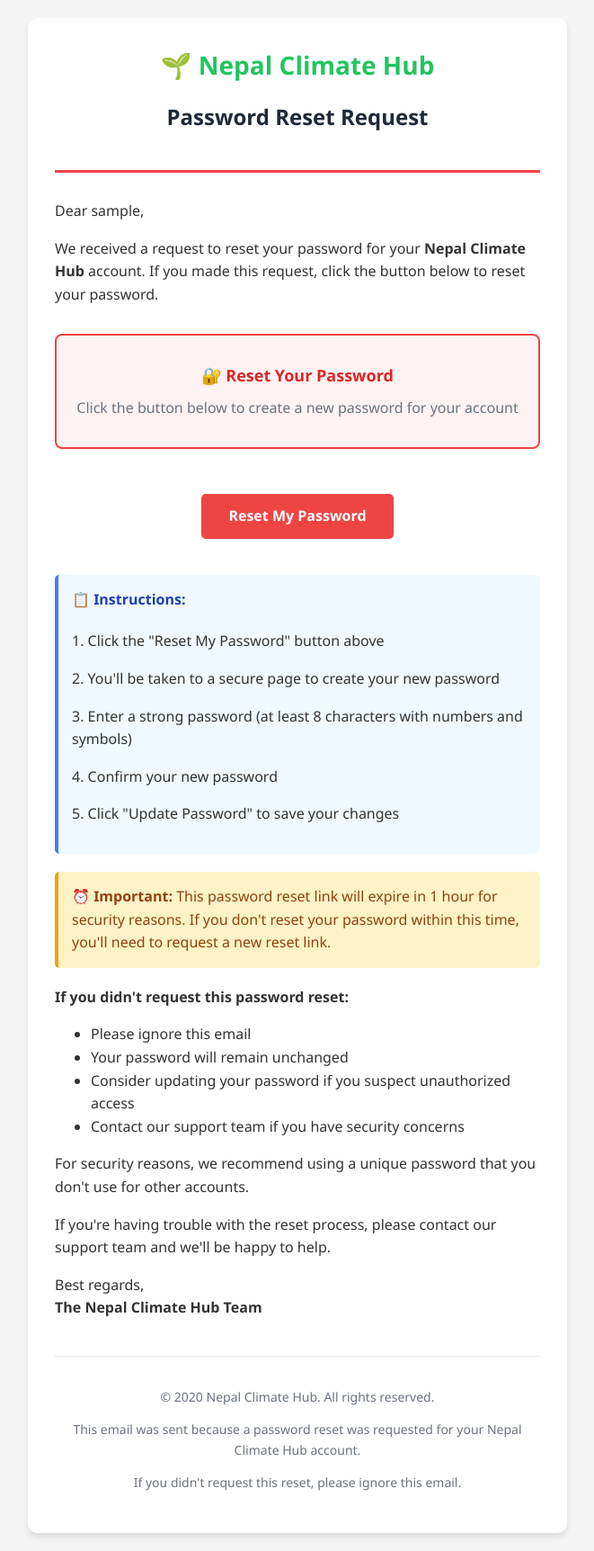
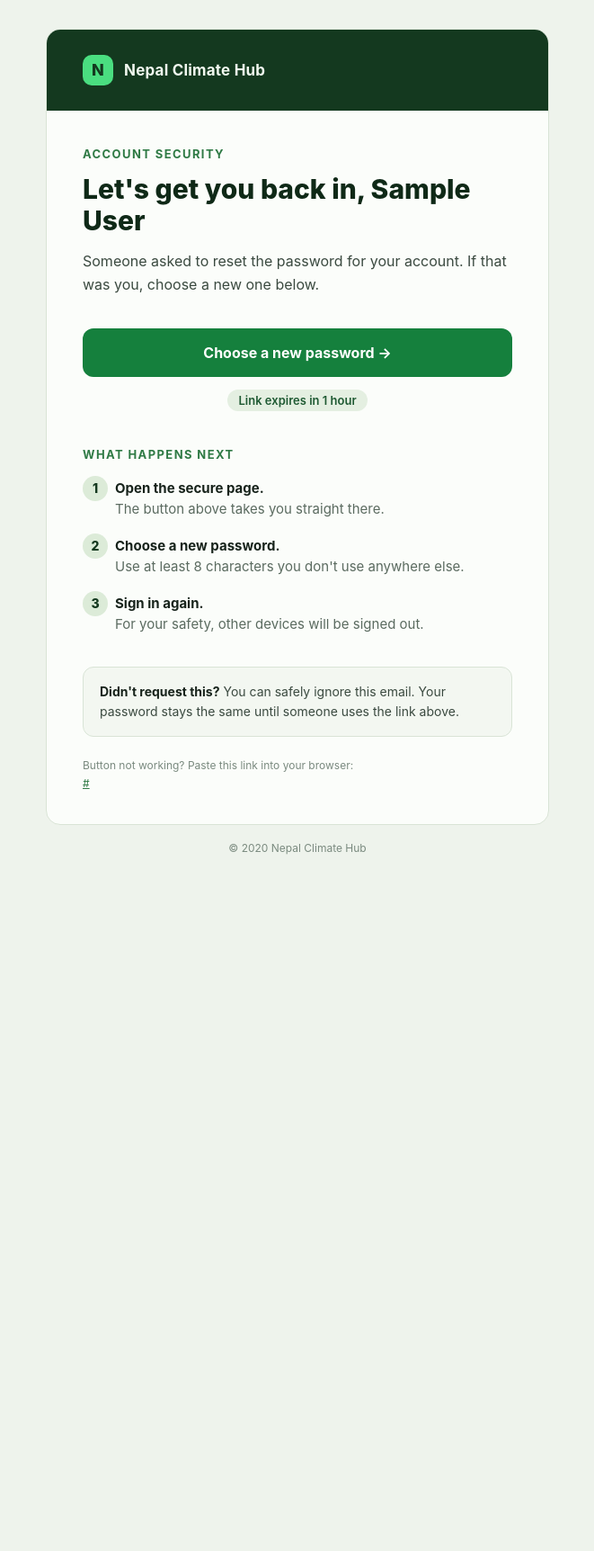
Before and after one commit to NepalClimateHub/cms--backend, a Node project: template src/templates/password-reset.hbs in a window 1280 px wide. Shown: the whole page at 90% size, without its empty margins (309-970 px from the left). After the commit the page ends 950 px from the top, so only its background shows below. Run offline with Node 20 templates, Linux system fonts and the light colour scheme; the template is opened without the code that fills it: most values are stand-ins (such as "Sample title", 1, 10 or a date in 2020).

Commit message:
feat(email): redesign password reset emails and fix sign-in link

```diff
--- a/src/templates/password-reset.hbs
+++ b/src/templates/password-reset.hbs
@@ -1,158 +1,106 @@
 <!DOCTYPE html>
-<html lang="en">
+<html lang="en" xmlns:v="urn:schemas-microsoft-com:vml" xmlns:o="urn:schemas-microsoft-com:office:office">
 <head>
-    <meta charset="UTF-8">
-    <meta name="viewport" content="width=device-width, initial-scale=1.0">
-    <title>Reset Your Password - Nepal Climate Hub</title>
-    <style>
-        body {
-            font-family: 'Segoe UI', Tahoma, Geneva, Verdana, sans-serif;
-            line-height: 1.6;
-            color: #333;
-            max-width: 600px;
-            margin: 0 auto;
-            padding: 20px;
-            background-color: #f4f4f4;
-        }
-        .container {
-            background-color: white;
-            padding: 30px;
-            border-radius: 10px;
-            box-shadow: 0 4px 6px rgba(0, 0, 0, 0.1);
-        }
-        .header {
-            text-align: center;
-            border-bottom: 3px solid #ef4444;
-            padding-bottom: 20px;
-            margin-bottom: 30px;
-        }
-        .logo {
-            font-size: 28px;
-            font-weight: bold;
-            color: #22c55e;
-            margin-bottom: 10px;
-        }
-        .title {
-            color: #1f2937;
-            font-size: 24px;
-            margin-bottom: 20px;
-        }
-        .content {
-            margin-bottom: 30px;
-        }
-        .reset-section {
-            background-color: #fef2f2;
-            border: 2px solid #ef4444;
-            border-radius: 8px;
-            padding: 20px;
-            text-align: center;
-            margin: 30px 0;
-        }
-        .reset-text {
-            color: #dc2626;
-            font-size: 18px;
-            font-weight: bold;
-            margin: 10px 0;
-        }
-        .cta-button {
-            display: inline-block;
-            background-color: #ef4444;
-            color: white;
-            padding: 12px 30px;
-            text-decoration: none;
-            border-radius: 5px;
-            font-weight: bold;
-            margin: 20px 0;
-        }
-        .cta-button:hover {
-            background-color: #dc2626;
-        }
-        .warning {
-            background-color: #fef3c7;
-            border-left: 4px solid #f59e0b;
-            padding: 15px;
-            margin: 20px 0;
-            border-radius: 5px;
-            color: #92400e;
-        }
-        .instructions {
-            background-color: #f0f9ff;
-            border-left: 4px solid #3b82f6;
-            padding: 15px;
-            margin: 20px 0;
-            border-radius: 5px;
-        }
-        .instructions h4 {
-            margin-top: 0;
-            color: #1e40af;
-        }
-        .footer {
-            text-align: center;
-            margin-top: 40px;
-            padding-top: 20px;
-            border-top: 1px solid #e5e7eb;
-            color: #6b7280;
-            font-size: 14px;
-        }
-    </style>
+  <meta charset="UTF-8">
+  <meta name="viewport" content="width=device-width, initial-scale=1.0">
+  <meta name="color-scheme" content="light">
+  <meta name="supported-color-schemes" content="light">
+  <title>Reset your password - Nepal Climate Hub</title>
+  <style>
+    @media only screen and (max-width: 560px) {
+      .px { padding-left: 24px !important; padding-right: 24px !important; }
+      .btn-cell, .btn-link { display: block !important; width: 100% !important; box-sizing: border-box !important; }
+      .h1 { font-size: 26px !important; }
+    }
+  </style>
 </head>
-<body>
-    <div class="container">
-        <div class="header">
-            <div class="logo">🌱 Nepal Climate Hub</div>
-            <h1 class="title">Password Reset Request</h1>
-        </div>
+<body style="margin:0;padding:0;background-color:#eef3ec;font-family:-apple-system,BlinkMacSystemFont,'Segoe UI',Roboto,Helvetica,Arial,sans-serif;color:#17231b;-webkit-text-size-adjust:100%;">
+  <div style="display:none;max-height:0;overflow:hidden;opacity:0;color:#eef3ec;">Use this link within 1 hour to choose a new password.</div>
+  <table role="presentation" width="100%" cellpadding="0" cellspacing="0" style="background-color:#eef3ec;">
+    <tr>
+      <td align="center" style="padding:32px 12px;">
+        <table role="presentation" width="100%" cellpadding="0" cellspacing="0" style="max-width:560px;background-color:#fbfdfa;border-radius:16px;overflow:hidden;border:1px solid #d9e4d6;">
 
-        <div class="content">
-            <p>Dear {{userName}},</p>
+          <tr>
+            <td class="px" style="background-color:#14391f;padding:28px 40px;">
+              <table role="presentation" cellpadding="0" cellspacing="0">
+                <tr>
+                  <td style="width:34px;height:34px;background-color:#4ade80;border-radius:10px;text-align:center;font-size:18px;line-height:34px;font-weight:800;color:#14391f;">N</td>
+                  <td style="padding-left:12px;font-size:17px;font-weight:700;letter-spacing:0.2px;color:#f1f8ef;">Nepal Climate Hub</td>
+                </tr>
+              </table>
+            </td>
+          </tr>
 
-            <p>We received a request to reset your password for your <strong>Nepal Climate Hub</strong> account. If you made this request, click the button below to reset your password.</p>
+          <tr>
+            <td class="px" style="padding:40px 40px 8px 40px;">
+              <p style="margin:0 0 14px 0;font-size:13px;font-weight:700;letter-spacing:1.4px;text-transform:uppercase;color:#2f7a45;">Account security</p>
+              <h1 class="h1" style="margin:0 0 16px 0;font-size:30px;line-height:1.15;font-weight:800;color:#0f2917;">Let's get you back in, {{fullName}}</h1>
+              <p style="margin:0;font-size:16px;line-height:1.6;color:#3b4a40;">Someone asked to reset the password for your account. If that was you, choose a new one below.</p>
+            </td>
+          </tr>
 
-            <div class="reset-section">
-                <div class="reset-text">🔐 Reset Your Password</div>
-                <p style="margin: 10px 0; color: #6b7280;">
-                    Click the button below to create a new password for your account
-                </p>
-            </div>
+          <tr>
+            <td class="px" style="padding:28px 40px 8px 40px;">
+              <table role="presentation" cellpadding="0" cellspacing="0" width="100%">
+                <tr>
+                  <td class="btn-cell" align="center" bgcolor="#15803d" style="border-radius:12px;background-color:#15803d;">
+                    <!--[if mso]>
+                    <v:roundrect xmlns:v="urn:schemas-microsoft-com:vml" href="{{resetLink}}" style="height:54px;v-text-anchor:middle;width:480px;" arcsize="22%" stroke="f" fillcolor="#15803d">
+                      <w:anchorlock/>
+                      <center style="color:#ffffff;font-family:Arial,sans-serif;font-size:16px;font-weight:bold;">Choose a new password</center>
+                    </v:roundrect>
+                    <![endif]-->
+                    <!--[if !mso]><!-- -->
+                    <a class="btn-link" href="{{resetLink}}" style="display:inline-block;padding:17px 40px;font-size:16px;font-weight:700;line-height:20px;color:#ffffff !important;text-decoration:none;border-radius:12px;"><span style="color:#ffffff;">Choose a new password &rarr;</span></a>
+                    <!--<![endif]-->
+                  </td>
+                </tr>
+              </table>
+              <p style="margin:14px 0 0 0;text-align:center;font-size:13px;color:#5b6b60;"><span style="display:inline-block;padding:4px 12px;background-color:#e4efe1;border-radius:999px;color:#1f5a33;font-weight:600;">Link expires in 1 hour</span></p>
+            </td>
+          </tr>
 
-            <div style="text-align: center;">
-                <a href="{{resetLink}}" class="cta-button">Reset My Password</a>
-            </div>
+          <tr>
+            <td class="px" style="padding:32px 40px 8px 40px;">
+              <p style="margin:0 0 16px 0;font-size:13px;font-weight:700;letter-spacing:1.4px;text-transform:uppercase;color:#2f7a45;">What happens next</p>
+              <table role="presentation" cellpadding="0" cellspacing="0" width="100%">
+                <tr>
+                  <td valign="top" style="width:36px;padding:0 0 16px 0;"><div style="width:28px;height:28px;border-radius:14px;background-color:#dcebd8;color:#14391f;font-size:14px;font-weight:800;line-height:28px;text-align:center;">1</div></td>
+                  <td valign="top" style="padding:3px 0 16px 0;font-size:15px;line-height:1.5;color:#17231b;"><strong>Open the secure page.</strong><br><span style="color:#5b6b60;">The button above takes you straight there.</span></td>
+                </tr>
+                <tr>
+                  <td valign="top" style="width:36px;padding:0 0 16px 0;"><div style="width:28px;height:28px;border-radius:14px;background-color:#dcebd8;color:#14391f;font-size:14px;font-weight:800;line-height:28px;text-align:center;">2</div></td>
+                  <td valign="top" style="padding:3px 0 16px 0;font-size:15px;line-height:1.5;color:#17231b;"><strong>Choose a new password.</strong><br><span style="color:#5b6b60;">Use at least 8 characters you don't use anywhere else.</span></td>
+                </tr>
+                <tr>
+                  <td valign="top" style="width:36px;padding:0;"><div style="width:28px;height:28px;border-radius:14px;background-color:#dcebd8;color:#14391f;font-size:14px;font-weight:800;line-height:28px;text-align:center;">3</div></td>
+                  <td valign="top" style="padding:3px 0 0 0;font-size:15px;line-height:1.5;color:#17231b;"><strong>Sign in again.</strong><br><span style="color:#5b6b60;">For your safety, other devices will be signed out.</span></td>
+                </tr>
+              </table>
+            </td>
+          </tr>
 
-            <div class="instructions">
-                <h4>📋 Instructions:</h4>
-                <p>1. Click the "Reset My Password" button above</p>
-                <p>2. You'll be taken to a secure page to create your new password</p>
-                <p>3. Enter a strong password (at least 8 characters with numbers and symbols)</p>
-                <p>4. Confirm your new password</p>
-                <p>5. Click "Update Password" to save your changes</p>
-            </div>
+          <tr>
+            <td class="px" style="padding:28px 40px 0 40px;">
+              <table role="presentation" cellpadding="0" cellspacing="0" width="100%" style="background-color:#f3f7f1;border:1px solid #d9e4d6;border-radius:12px;">
+                <tr>
+                  <td style="padding:16px 18px;font-size:14px;line-height:1.55;color:#3b4a40;"><strong style="color:#17231b;">Didn't request this?</strong> You can safely ignore this email. Your password stays the same until someone uses the link above.</td>
+                </tr>
+              </table>
+            </td>
+          </tr>
 
-            <div class="warning">
-                <strong>⏰ Important:</strong> This password reset link will expire in 1 hour for security reasons. If you don't reset your password within this time, you'll need to request a new reset link.
-            </div>
-
-            <p><strong>If you didn't request this password reset:</strong></p>
-            <ul>
-                <li>Please ignore this email</li>
-                <li>Your password will remain unchanged</li>
-                <li>Consider updating your password if you suspect unauthorized access</li>
-                <li>Contact our support team if you have security concerns</li>
-            </ul>
-
-            <p>For security reasons, we recommend using a unique password that you don't use for other accounts.</p>
-
-            <p>If you're having trouble with the reset process, please contact our support team and we'll be happy to help.</p>
-
-            <p>Best regards,<br>
-            <strong>The Nepal Climate Hub Team</strong></p>
-        </div>
-
-        <div class="footer">
-            <p>© {{currentYear}} Nepal Climate Hub. All rights reserved.</p>
-            <p>This email was sent because a password reset was requested for your Nepal Climate Hub account.</p>
-            <p>If you didn't request this reset, please ignore this email.</p>
-        </div>
-    </div>
+          <tr>
+            <td class="px" style="padding:24px 40px 36px 40px;">
+              <p style="margin:0 0 4px 0;font-size:12px;color:#7a8a7f;">Button not working? Paste this link into your browser:</p>
+              <p style="margin:0;font-size:12px;line-height:1.5;word-break:break-all;"><a href="{{resetLink}}" style="color:#2f7a45;">{{resetLink}}</a></p>
+            </td>
+          </tr>
+        </table>
+        <p style="margin:18px 0 0 0;font-size:12px;color:#7a8a7f;">&copy; {{currentYear}} Nepal Climate Hub</p>
+      </td>
+    </tr>
+  </table>
 </body>
 </html>
--- a/src/utils/email.util.ts
+++ b/src/utils/email.util.ts
@@ -160,7 +160,7 @@ class EmailService {
       case EmailType.PASSWORD_RESET_SUCCESS:
         return {
           ...baseData,
-          loginLink: `${baseData.frontendBaseUrl}/login`,
+          loginLink: `${baseData.frontendBaseUrl}/sign-in`,
         };
 
       case EmailType.ORGANIZATION_VERIFIED:
```
Also changed, not shown: src/templates/password-reset-success.hbs (+70 -149 lines).
